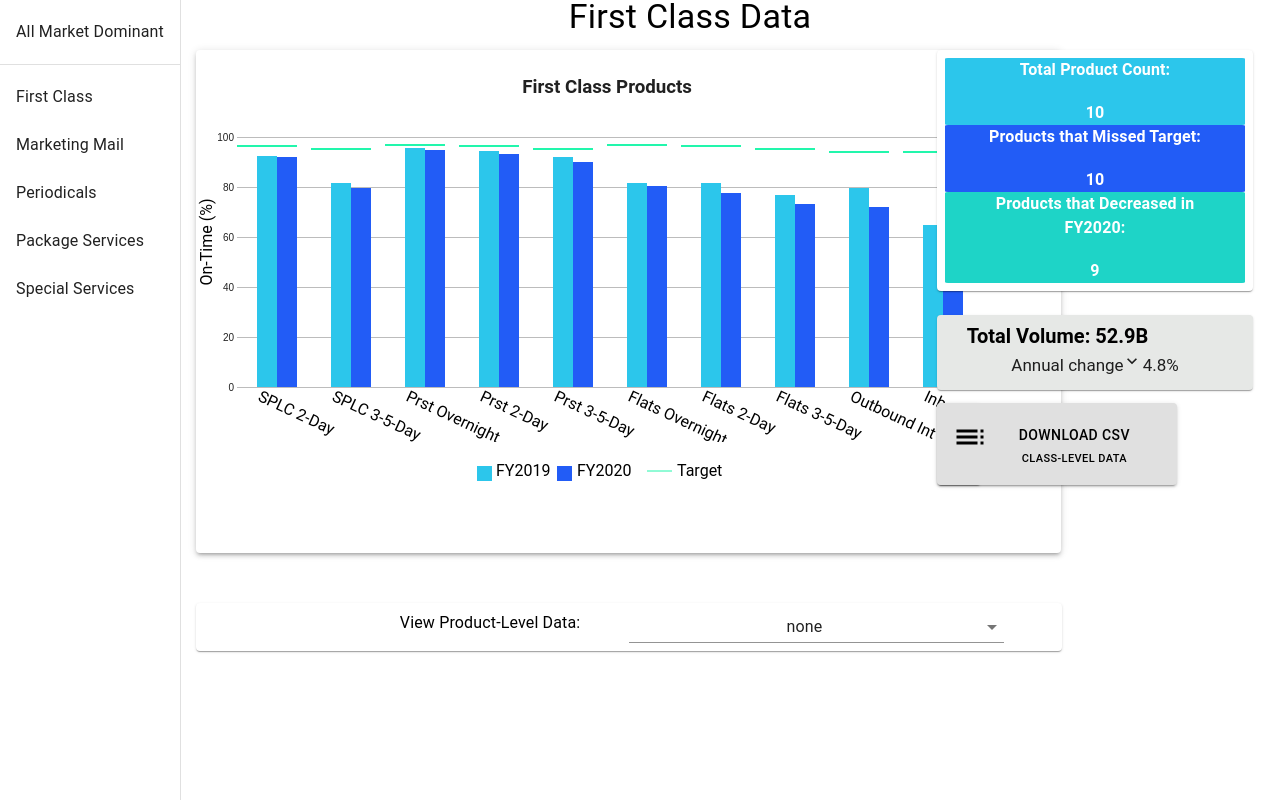
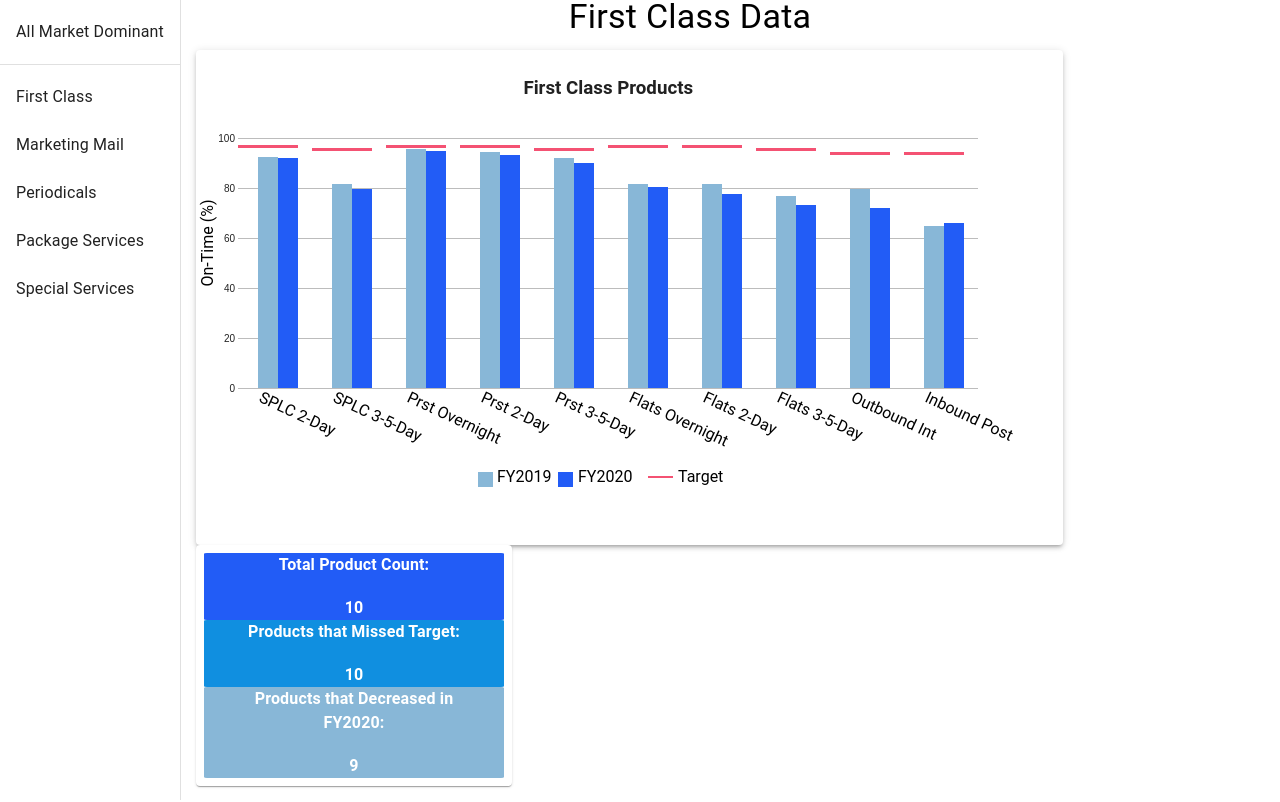
Before and after one commit to matt-ashford/matt-ashford.github.io, a React (Create React App) app: page /first-class in a window 1280 px wide. Shown: the top 802 px of the page. Built offline with nearby package versions, Linux system fonts and the light colour scheme.

Commit message:
first sprint basic reqs finished

```diff
--- a/src/DashComponents/BarGraphSide.jsx
+++ b/src/DashComponents/BarGraphSide.jsx
@@ -5,6 +5,7 @@ import {
   primaryColor,
   secondaryColor,
   highlightColor,
+  pinkHighlight,
 } from "../Design/MyTheme";
 
 import {
@@ -40,7 +41,7 @@ export const BarGraphSide = (props) => {
   const interBarMargin = 15;
   const barHeight = 25;
 
-  const colorSeq = [primaryColor, secondaryColor];
+  const colorSeq = [secondaryColor, primaryColor];
 
   const xScale = d3
     .scaleLinear()
@@ -82,7 +83,8 @@ export const BarGraphSide = (props) => {
       .attr("y1", barMarginTop - barHeight)
       .attr("x2", (d) => xScale(d))
       .attr("y2", barMarginTop + barHeight + 10)
-      .style("stroke", highlightColor)
+      // .style("stroke", highlightColor)
+      .style("stroke", pinkHighlight)
       .style("stroke-width", 2)
       .attr("class", `${mailClass}target`);
   }
--- a/src/DashComponents/ClassLevelGraph.jsx
+++ b/src/DashComponents/ClassLevelGraph.jsx
@@ -6,6 +6,7 @@ import {
   secondaryColor,
   highlightColor,
   textNodeFont,
+  pinkHighlight,
   lightGrey,
 } from "../Design/MyTheme";
 
@@ -122,7 +123,7 @@ export const ClassLevelGraph = (props) => {
       .attr("y", (d) => topStart - yScale(d.pctOnTime))
       .attr("height", (d) => yScale(d.pctOnTime))
       .attr("width", barWidth)
-      .attr("fill", primaryColor)
+      .attr("fill", secondaryColor)
       .attr("class", "graphicElement bar2019")
       .attr("id", (d) => `${d.productId}_${d.fy}`)
       .on("mouseover", function () {
@@ -144,7 +145,7 @@ export const ClassLevelGraph = (props) => {
       .attr("y", (d) => topStart - yScale(d.pctOnTime))
       .attr("height", (d) => yScale(d.pctOnTime))
       .attr("width", barWidth)
-      .attr("fill", secondaryColor)
+      .attr("fill", primaryColor)
       .attr("class", "graphicElement bar2020")
       .attr("id", (d) => `${d.productId}_${d.fy}`)
       .on("mouseover", function () {
@@ -166,8 +167,9 @@ export const ClassLevelGraph = (props) => {
       .attr("y1", (d) => topStart - yScale(d.target))
       .attr("x2", (d, i) => i * interBarMargin + barWidth * 2 + barMarginLeft)
       .attr("y2", (d) => topStart - yScale(d.target))
-      .style("stroke", highlightColor)
-      .style("stroke-width", 2)
+      // .style("stroke", highlightColor)
+      .style("stroke", pinkHighlight)
+      .style("stroke-width", 3)
       .attr("class", "graphicElement targetLines nonBar");
 
     svg
@@ -223,7 +225,7 @@ export const ClassLevelGraph = (props) => {
         <svg
           shapeRendering="crispEdges"
           id={svgId}
-          height={325}
+          height={330}
           width={graphWidth}
         ></svg>
         <GraphKey
--- a/src/DashComponents/GraphKey.jsx
+++ b/src/DashComponents/GraphKey.jsx
@@ -4,15 +4,12 @@ import {
   primaryColor,
   secondaryColor,
   highlightColor,
+  pinkHighlight,
   textNodeFont,
 } from "../Design/MyTheme";
 
 export const GraphKey = (props) => {
   const { bar2019, bar2020, level } = props;
-
-  // console.log(props);
-
-  // console.log("graphkey ", level, bar2019, bar2020);
 
   const id2019 = `key2019${level}`;
   const id2020 = `key2020${level}`;
@@ -35,9 +32,9 @@ export const GraphKey = (props) => {
     });
 
   return (
-    <svg height={50}>
+    <svg height={35}>
       <rect
-        fill={primaryColor}
+        fill={secondaryColor}
         x={20}
         y={20}
         width={15}
@@ -49,7 +46,7 @@ export const GraphKey = (props) => {
       </text>
 
       <rect
-        fill={secondaryColor}
+        fill={primaryColor}
         x={100}
         y={20}
         width={15}
@@ -65,8 +62,9 @@ export const GraphKey = (props) => {
         y1={25}
         x2={215}
         y2={25}
-        strokeWidth={1}
-        stroke={highlightColor}
+        strokeWidth={2}
+        // stroke={highlightColor}
+        stroke={pinkHighlight}
         className="targetLines"
       />
 
--- a/src/DashComponents/PieGraph.jsx
+++ b/src/DashComponents/PieGraph.jsx
@@ -2,7 +2,14 @@ import * as d3 from "d3";
 import { useEffect } from "react";
 import PieGraphKey from "./PieGraphKey";
 
-import { primaryColor, highlightColor, lightGrey } from "../Design/MyTheme";
+import {
+  primaryColor,
+  highlightColor,
+  lightGrey,
+  liteBlue,
+  pinkHighlight,
+  secondaryColor,
+} from "../Design/MyTheme";
 
 export const PieGraph = (props) => {
   const { propData } = props;
@@ -31,7 +38,7 @@ export const PieGraph = (props) => {
 
     const pie = d3.pie();
 
-    const colorList = [primaryColor, highlightColor, lightGrey];
+    const colorList = [pinkHighlight, liteBlue, lightGrey];
 
     //Set up groups
     const arcs = svg
@@ -62,8 +69,8 @@ export const PieGraph = (props) => {
       });
   }
   const colorObj = {
-    primaryColor: primaryColor,
-    highlightColor: highlightColor,
+    pinkHighlight: pinkHighlight,
+    liteBlue: liteBlue,
     lightGrey: lightGrey,
   };
   return (
--- a/src/DashComponents/PieGraphKey.jsx
+++ b/src/DashComponents/PieGraphKey.jsx
@@ -3,7 +3,9 @@ import { textNodeFont } from "../Design/MyTheme";
 const PieGraphKey = (props) => {
   const { colorObj } = props;
 
-  const { primaryColor, highlightColor, lightGrey } = colorObj;
+  // const { primaryColor, highlightColor, lightGrey } = colorObj;
+
+  const { pinkHighlight, liteBlue, lightGrey } = colorObj;
 
   const gridMargin = 20;
   const gridStart = 20;
@@ -17,7 +19,7 @@ const PieGraphKey = (props) => {
     <div style={{ paddingLeft: "25%", marginBottom: "10%" }}>
       <svg height={100}>
         <rect
-          fill={primaryColor}
+          fill={pinkHighlight}
           x={gridStart}
           y={gridStart}
           width={15}
@@ -33,7 +35,7 @@ const PieGraphKey = (props) => {
         </text>
 
         <rect
-          fill={highlightColor}
+          fill={liteBlue}
           x={gridStart}
           y={cellLocation(2)}
           width={15}
--- a/src/DashComponents/ProductCountTable.jsx
+++ b/src/DashComponents/ProductCountTable.jsx
@@ -6,6 +6,7 @@ import Typography from "@material-ui/core/Typography";
 import {
   primaryColor,
   secondaryColor,
+  liteBlue,
   alternateHighlight,
 } from "../Design/MyTheme";
 
@@ -15,11 +16,11 @@ const useStyles = makeStyles({
     borderRadius: "1%",
   },
   missedCountCountainer: {
-    backgroundColor: secondaryColor,
+    backgroundColor: liteBlue,
     borderRadius: "1%",
   },
   decCountContainer: {
-    backgroundColor: alternateHighlight,
+    backgroundColor: secondaryColor,
     borderRadius: "1%",
   },
   tableText: {
--- a/src/DashComponents/QuarterlyVolume.jsx
+++ b/src/DashComponents/QuarterlyVolume.jsx
@@ -11,7 +11,11 @@ import {
   interDotX,
 } from "../Design/graphDimensionsLine";
 
-import { secondaryColor, lineGraphTitleBlock } from "../Design/MyTheme";
+import {
+  secondaryColor,
+  lineGraphTitleBlock,
+  primaryColor,
+} from "../Design/MyTheme";
 
 import { TooltipVolume } from "./TooltipVolume";
 
@@ -186,7 +190,7 @@ export const QuarterlyVolume = (props) => {
     <>
       <div
         style={{
-          backgroundColor: secondaryColor,
+          backgroundColor: primaryColor,
           paddingTop: "1%",
           width: svgWidth,
         }}
--- a/src/Design/MyTheme.js
+++ b/src/Design/MyTheme.js
@@ -2,9 +2,17 @@ import { createTheme } from "@material-ui/core/styles";
 import { makeStyles } from "@material-ui/core/styles";
 
 export const colorPalleteMatt = {
-  primaryColor: "#2CC6EB",
-  secondaryColor: "#225CF6",
-  highlightColor: "#22F6AC",
+  // primaryColor: "#225CF6",
+  // secondaryColor: "#2CC6EB",
+  primaryColor: "#225CF6",
+  // secondaryColor: "#7bb9e5", //best
+  secondaryColor: "#88b7d7", //new
+
+  // liteBlue: "#2CC6EB",
+  liteBlue: "#108FE0",
+
+  // highlightColor: "#E0DE04",
+  highlightColor: "#E08D20",
   lightGrey: "#e6e8e6",
   darkGrey: "#778380",
   greenGrey: "#53aca0",
@@ -17,6 +25,7 @@ export const colorPalleteMatt = {
 export const {
   primaryColor,
   secondaryColor,
+  liteBlue,
   highlightColor,
   lightGrey,
   darkGrey,
@@ -79,8 +88,6 @@ export const useStyles_ClassPage = makeStyles((theme) => ({
     minWidth: 300,
   },
   graphDiv: {
-    // minWidth: 850,
-    // maxWidth: 1000,
     width: 850,
     padding: "1%",
   },
--- a/src/mailClassComponents/AllMarketDominant.jsx
+++ b/src/mailClassComponents/AllMarketDominant.jsx
@@ -26,8 +26,17 @@ const useStyles = makeStyles((theme) => ({
   },
   paperTopRow: {
     paddingBottom: "10%",
-    minHeight: 450,
+    height: 400,
     paddingTop: "2%",
+  },
+  mdGraphContainer: {
+    maxWidth: 600,
+    height: 500,
+    marginTop: "2%",
+    // marginLeft: "2%",
+  },
+  titleBox: {
+    marginTop: "1%",
   },
 }));
 
@@ -42,7 +51,7 @@ export const AllMarketDominant = (props) => {
 
   return (
     <div className={classes.root} id="allMdContainer">
-      <Grid item xs={12} style={{ marginBottom: "2%", marginTop: "1%" }}>
+      <Grid item xs={12} className={classes.titleBox}>
         <div className={classes.root}>
           <Typography variant="h4" component="h4" gutterBottom>
             All Market Dominant Products
@@ -50,14 +59,24 @@ export const AllMarketDominant = (props) => {
         </div>
       </Grid>
       <Grid container spacing={4}>
-        <Grid container alignItems="center" justifyContent="center" spacing={2}>
-          <Grid item xs={5}>
+        <Grid
+          container
+          //  alignItems="left"
+          //   justifyContent="center"
+          spacing={2}
+        >
+          <Grid
+            item
+            xs={5}
+            className={classes.mdGraphContainer}
+            style={{ marginLeft: "4%" }}
+          >
             <Paper className={classes.paperTopRow}>
               <PieGraph propData={missesData} />
             </Paper>
           </Grid>
-          <Grid item xs={5}>
-            <Paper style={{ marginTop: "-5%" }} className={classes.paperTopRow}>
+          <Grid item xs={5} className={classes.mdGraphContainer}>
+            <Paper className={classes.paperTopRow}>
               <MDCompositeContainer />
             </Paper>
           </Grid>
--- a/src/mailClassComponents/FirstClass.jsx
+++ b/src/mailClassComponents/FirstClass.jsx
@@ -45,7 +45,13 @@ export const FirstClass = () => {
               </Typography>
             </div>
           </Grid>
-          <Grid item md={9} xs={12} className={classes.classGraphContainer}>
+          <Grid
+            item
+            md={9}
+            xs={12}
+            style={{ maxWidth: 950 }}
+            // className={classes.classGraphContainer}
+          >
             <Paper
               className={classes.graphDiv}
               elevation={3}
--- a/src/mailClassComponents/MarketingMailClass.jsx
+++ b/src/mailClassComponents/MarketingMailClass.jsx
@@ -43,7 +43,13 @@ export const MarketingMail = (props) => {
             </Typography>
           </div>
         </Grid>
-        <Grid item lg={9} md={12} className={classes.classGraphContainer}>
+        <Grid
+          item
+          lg={9}
+          md={12}
+          style={{ maxWidth: 950 }}
+          className={classes.classGraphContainer}
+        >
           <Paper className={classes.graphDiv} elevation={3}>
             <ClassLevelGraph
               propData={mmAnnualData}
```
Also changed, not shown: src/DashComponents/ProductGraph.jsx (+6 -4 lines).
